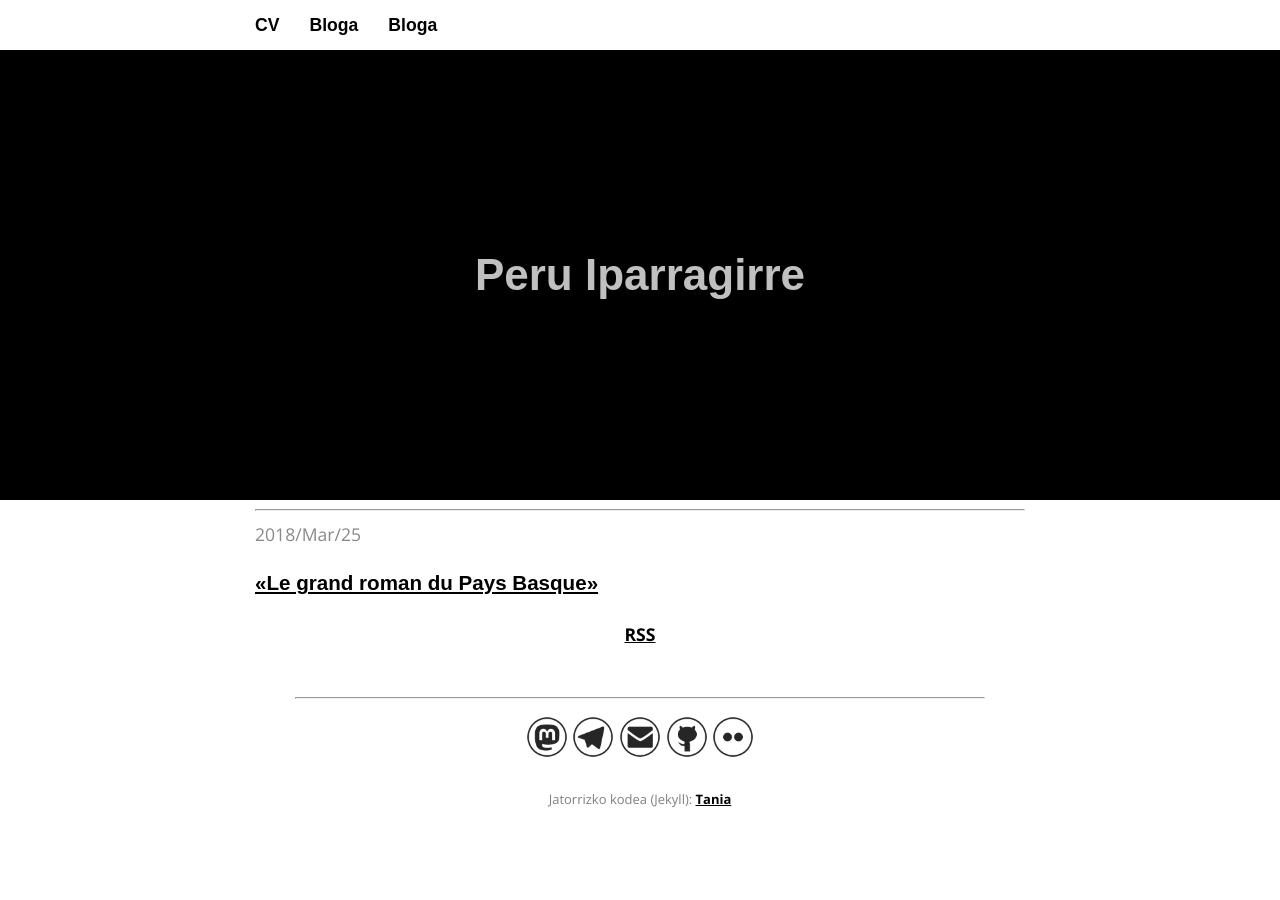
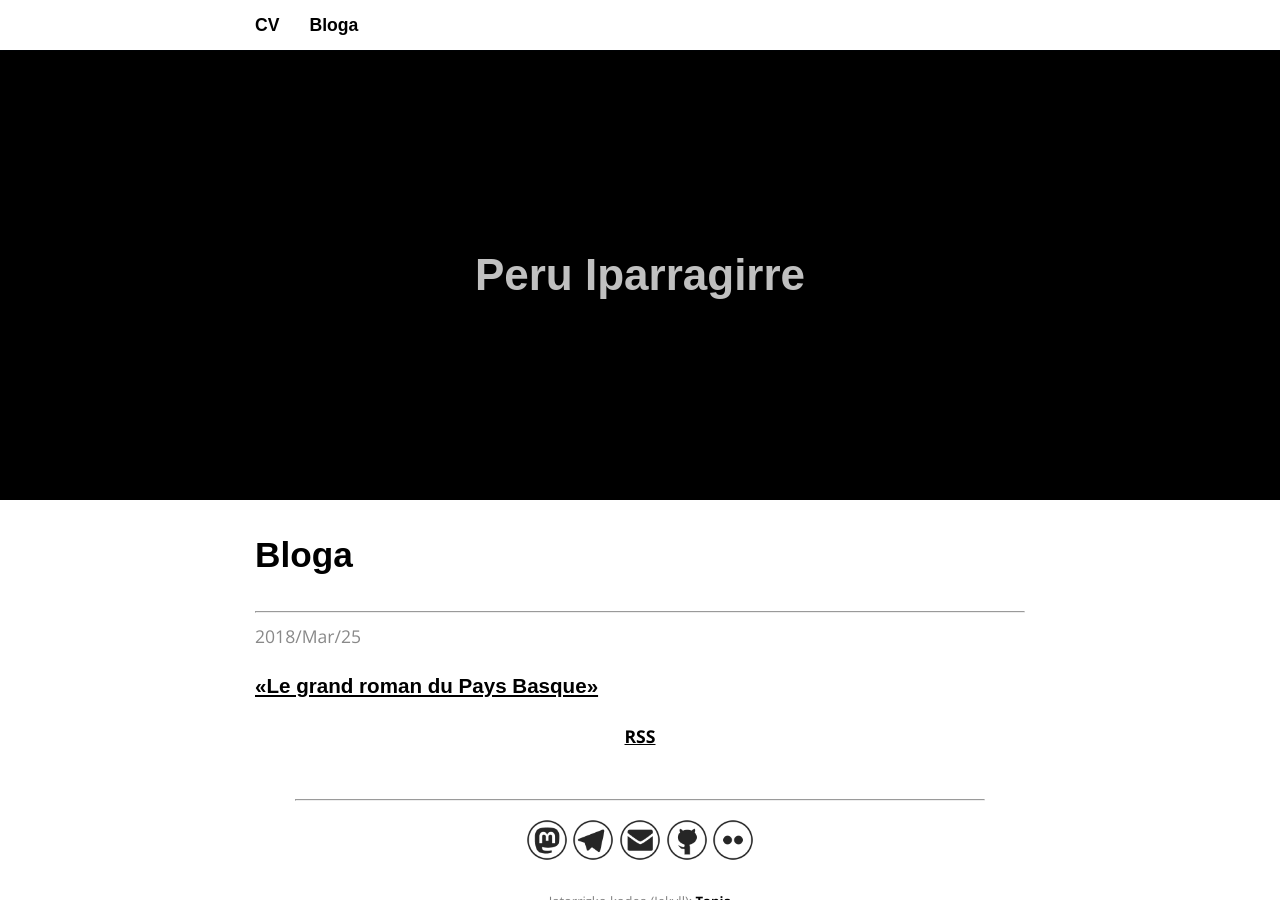
Before and after one commit to nomadagaldua/nomadagaldua.github.io, a Jekyll site: the page built from blog/index.html, in a window 1280 px wide and 900 px high. Built offline with Jekyll 4.4.1, drawn with Linux system fonts in a browser that asks for light colours; some web fonts are replaced.

```diff
--- a/blog/index.html
+++ b/blog/index.html
@@ -1,7 +1,7 @@
 ---
 layout: default
-title: Bloga
 ---
+<h2>Bloga</h2>
 <hr />
 
 {% for post in site.posts %}
```
